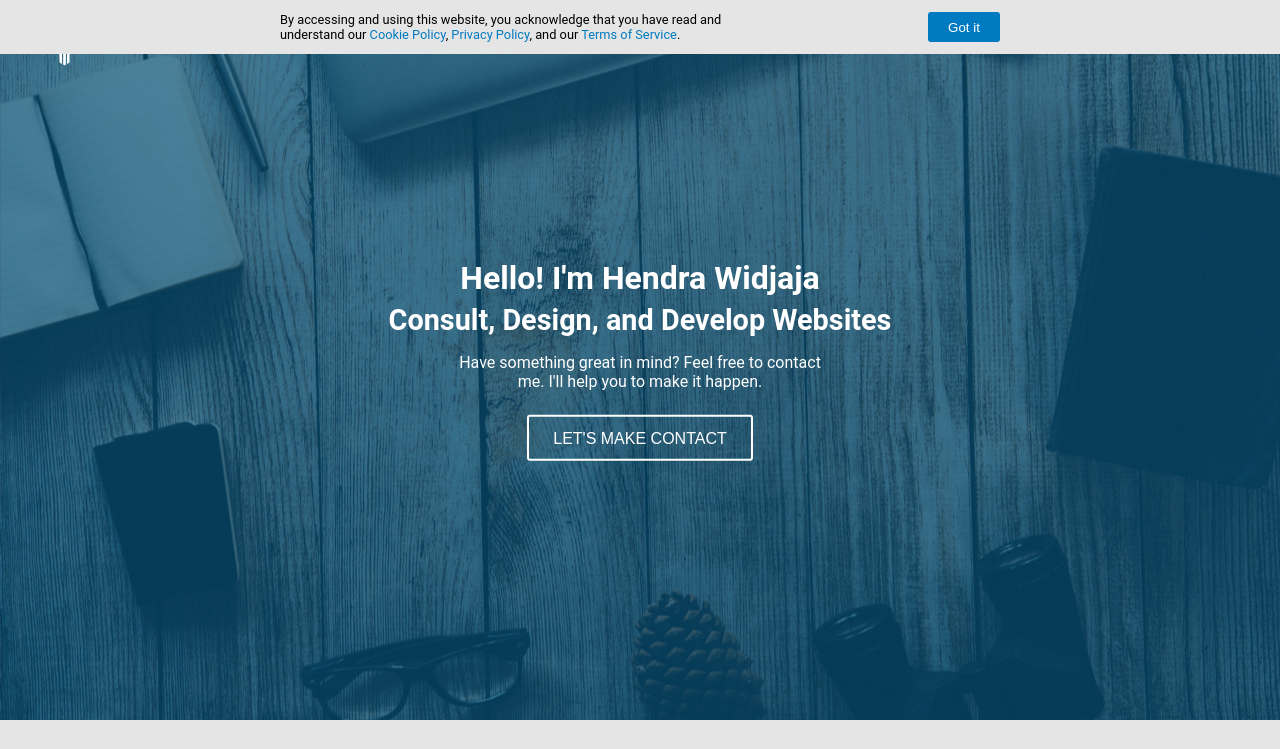
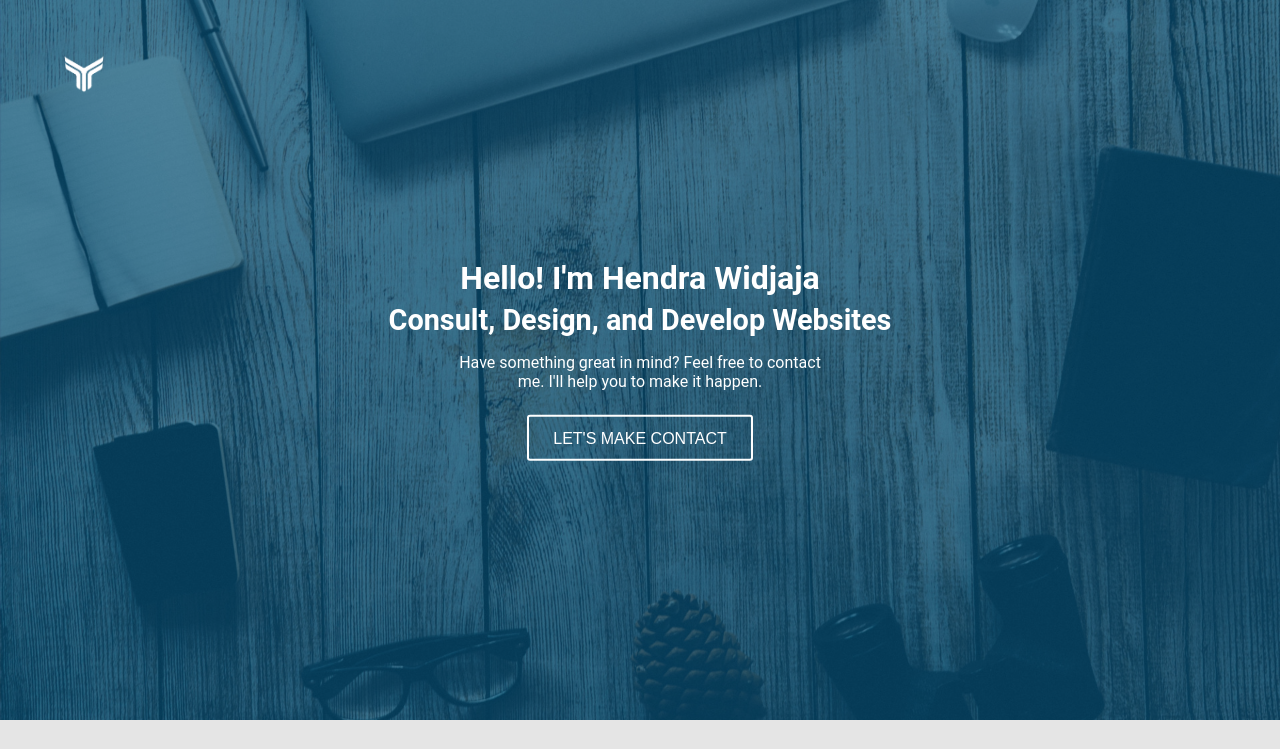
Before and after one commit to hendrawidjaja/cermati-test, a plain HTML site: page index.html in a window 1280 px wide. Both pictures are taken after a click on the button "Got it". Shown: the top 749 px of the page. Drawn offline with Linux system fonts and the light colour scheme.

Commit message:
fixed notification panel; fixed clickevent

```diff
--- a/main.js
+++ b/main.js
@@ -5,14 +5,24 @@ window.onscroll = function (e) {
   }
 };
 
+const btnCloseNotification = document.querySelector(".btn-notification-panel");
 const btnCloseNewsLetter = document.querySelector(".btn-close");
+const notificationPanel = document.querySelector(".section-notification-panel");
 const newsLetterPanel = document.querySelector(".section-newsletter-panel");
 
-/* click event */
-btnCloseNewsLetter.onclick = function () {
-  newsLetterPanel.classList.add("hide");
+function removeNode(selector, classList = "hide", timeout = 6000) {
+  selector.classList.add(classList);
 
   setTimeout(function () {
-    newsLetterPanel.parentNode.removeChild(newsLetterPanel);
-  }, 2000);
+    selector.parentNode.removeChild(selector);
+  }, timeout);
+}
+
+/* click event */
+btnCloseNotification.onclick = function () {
+  removeNode(notificationPanel);
 };
+
+btnCloseNewsLetter.onclick = function () {
+  removeNode(newsLetterPanel);
+};
--- a/style.css
+++ b/style.css
@@ -49,8 +49,46 @@ a {
   text-decoration: none;
 }
 
-img {
-  max-width: 100%;
+@keyframes notificationPanelHide {
+  from {
+    top: 0;
+    display: flex;
+  }
+
+  to {
+    top: -640px;
+    display: none;
+  }
+}
+
+@keyframes newletterpanelHide {
+  from {
+    left: 0;
+  }
+
+  to {
+    left: -640px;
+  }
+}
+
+@keyframes newletterpanelShow {
+  from {
+    left: -640px;
+  }
+
+  to {
+    left: 0;
+  }
+}
+
+@keyframes newletterpanelReveal {
+  from {
+    left: -640px;
+  }
+
+  to {
+    left: 0;
+  }
 }
 
 .btn {
@@ -80,13 +118,20 @@ img {
   width: 100%;
   left: 0;
   right: 0;
+  top: 0;
+}
+
+.section-notification-panel.hide {
+  animation-name: notificationPanelHide;
+  animation-duration: 6s;
+  top: 0;
 }
 
 .section-notification-panel .wrapper {
   display: flex;
-  flex-direction: row;
-  margin: 0 auto;
+  flex-direction: column;
   justify-content: space-between;
+  padding: 0.5rem 0.7rem;
 }
 
 .section-notification-panel .text {
@@ -94,6 +139,8 @@ img {
 }
 
 .section-notification-panel p {
+  font-size: var(--fs-xxxs);
+  line-height: 1.25;
 }
 
 .section-notification-panel a {
@@ -101,7 +148,11 @@ img {
 }
 
 .section-notification-panel .btn-notification-panel {
+  width: 20%;
+  margin-top: 0.5rem;
+  padding: 0.5rem 0.5rem;
   color: var(--cl-white);
+  font-size: var(--fs-xxxs);
   background-color: var(--cl-blue);
 }
 
@@ -135,9 +186,9 @@ img {
 
 .logo {
   position: absolute;
-  top: 5.5%;
-  left: 4%;
-  max-width: 1.7rem;
+  top: 5%;
+  left: 5%;
+  max-width: 1.6rem;
 }
 
 .section-header .text {
@@ -259,26 +310,6 @@ img {
 }
 
 /* newsletter */
-@keyframes newletterpanelShow {
-  from {
-    left: -640px;
-  }
-
-  to {
-    left: 0;
-  }
-}
-
-@keyframes newletterpanelHide {
-  from {
-    left: 0;
-  }
-
-  to {
-    left: -640px;
-  }
-}
-
 .section-newsletter-panel {
   position: absolute;
   bottom: 0;
@@ -286,16 +317,6 @@ img {
   color: var(--cl-white);
   background-color: var(--cl-blue);
   left: -640px;
-}
-
-@keyframes newletterpanelReveal {
-  from {
-    left: -640px;
-  }
-
-  to {
-    left: 0;
-  }
 }
 
 .section-newsletter-panel.reveal {
@@ -379,10 +400,21 @@ footer span {
 }
 
 @media (min-width: 480px) and (max-width: 959px) {
+  .section-notification-panel .wrapper {
+    padding: 0.6rem 0.75rem;
+    flex-direction: row;
+  }
+
+  .section-notification-panel .btn-notification-panel {
+    flex-basis: 15%;
+    font-size: var(--fs-xxs);
+    padding: 0.5rem 0.5rem;
+    margin-top: 0;
+  }
+
   .logo {
-    top: 2.5%;
     left: 2.5%;
-    max-width: 2.5rem;
+    max-width: 2.25rem;
   }
 
   .section-header .text {
@@ -435,24 +467,33 @@ footer span {
 }
 
 @media (min-width: 960px) {
+  .section-notification-panel .btn-notification-panel {
+    flex-basis: 15%;
+    font-size: var(--fs-xxs);
+    padding: 0.5rem 0.5rem;
+    margin-top: 0;
+  }
+
+  .logo {
+    top: 7.5%;
+    max-width: 2.5rem;
+  }
+
   .section-notification-panel {
     margin: 0 auto;
     max-width: var(--max-screen-width);
+    justify-content: center;
   }
 
   .section-notification-panel .wrapper {
+    flex-direction: row;
     width: 720px;
-    padding-bottom: 0.75rem;
-    padding-top: 0.75rem;
   }
 
   .section-notification-panel p {
-    flex-basis: 70%;
+    flex-basis: 80%;
     font-size: var(--fs-xxs);
-  }
-
-  .section-notification-panel .btn-notification-panel {
-    flex-basis: 10%;
+    line-height: 1.35;
   }
 
   .section-header .text {
```
